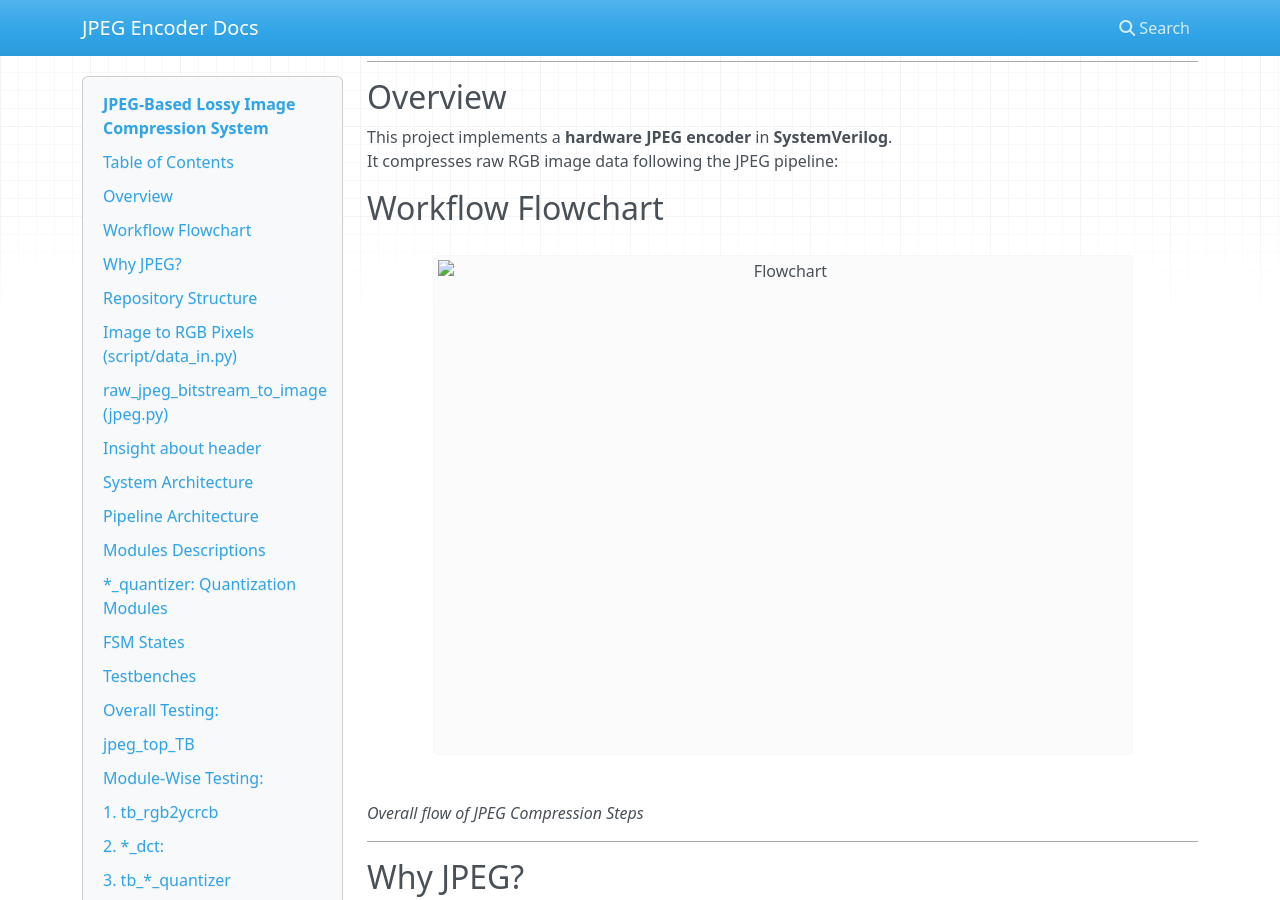
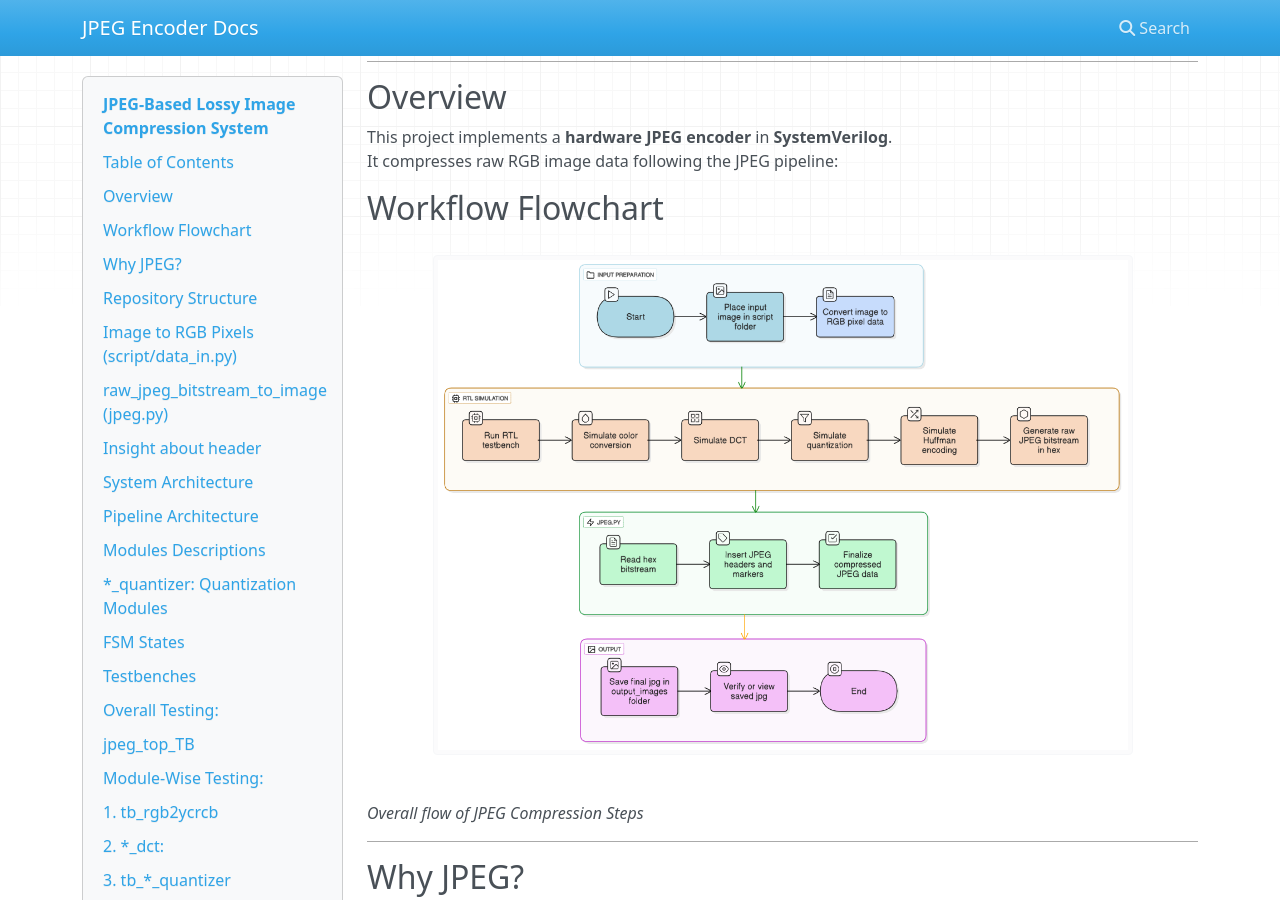
Before and after one commit to rmknae/JPEG--ENCODER, an MkDocs documentation site: the page built from docs/index.md, in a window 1280 px wide and 900 px high, scrolled down 459 px. Built offline with MkDocs 1.6.1, drawn with Linux system fonts in a browser that asks for light colours; nearby versions of some CDN libraries.

Commit message:
Update index.md

```diff
--- a/docs/index.md
+++ b/docs/index.md
@@ -25,7 +25,7 @@ It compresses raw RGB image data following the JPEG pipeline:
 ## Workflow Flowchart
 
 <p align="center">
-  <img src="./docs/images_design_diagrams/flowchart.png" alt="Flowchart" width="700" height="500">
+  <img src="./images_design_diagrams/flowchart.png" alt="Flowchart" width="700" height="500">
 </p>
 
 *Overall flow of JPEG Compression Steps*
```
